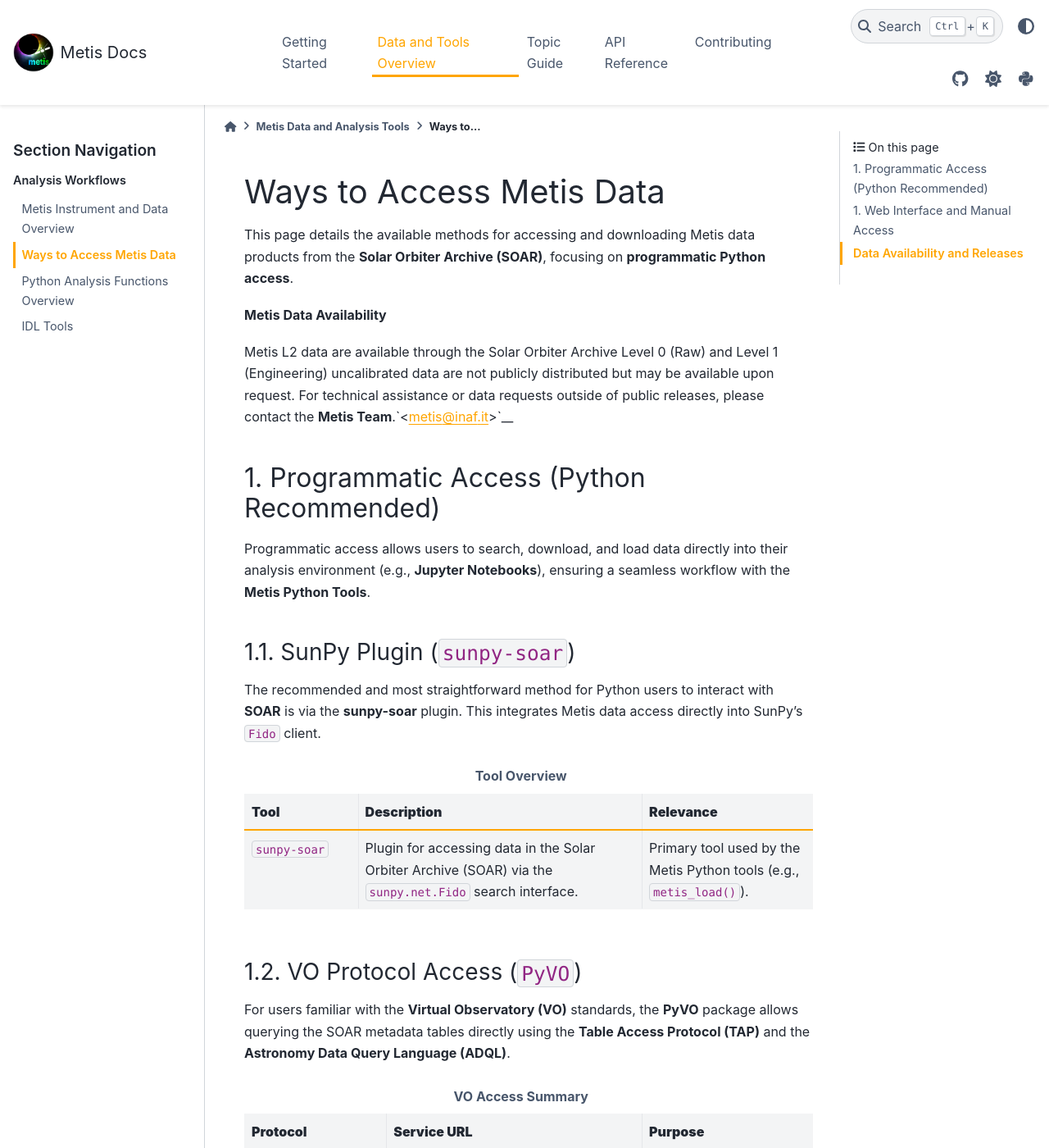
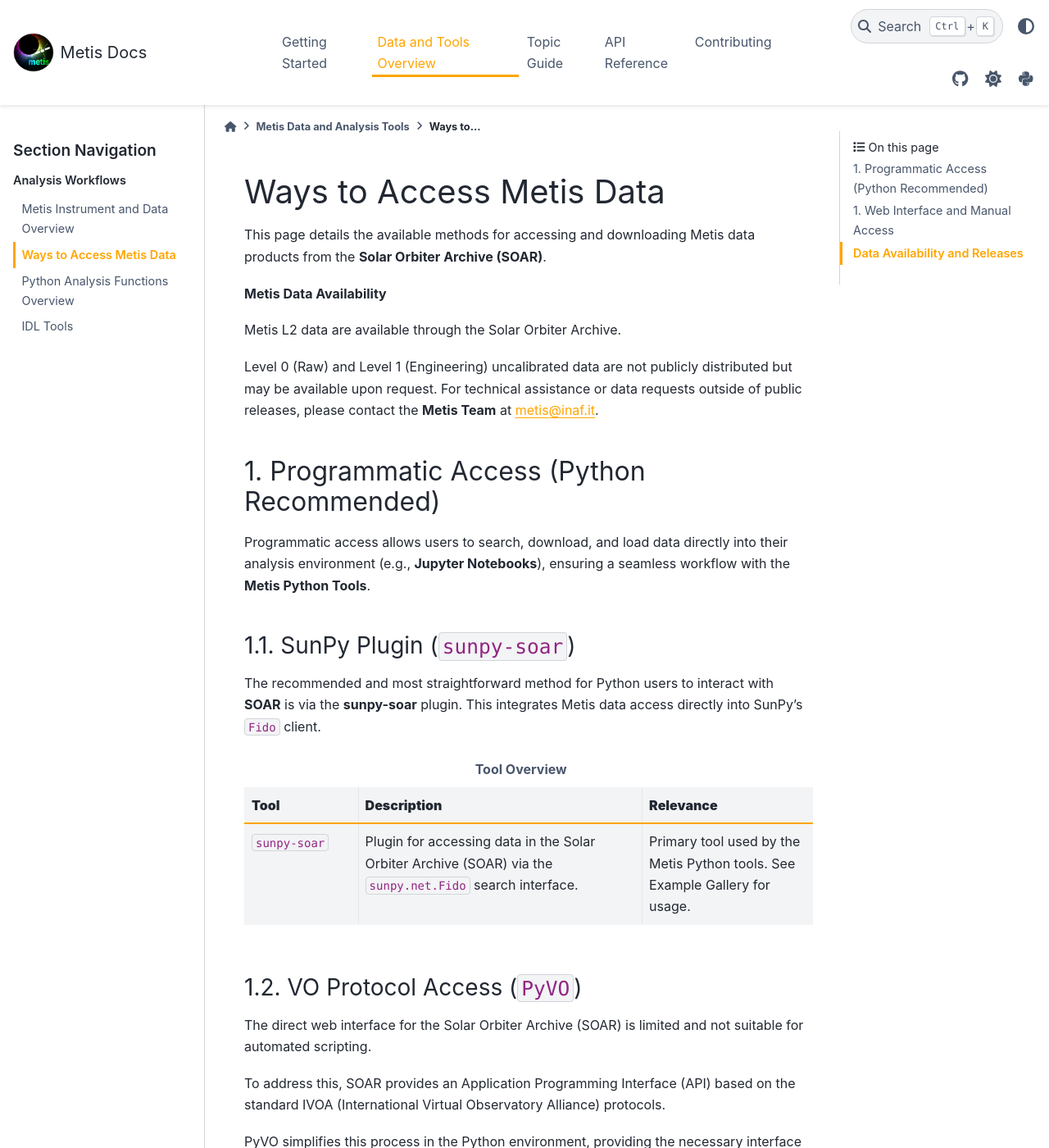
Before and after one commit to gjerse/metis-docs, a Sphinx documentation site: the page built from source/data_overview/data_access.rst, in a window 1280 px wide and 1400 px high. Shown: the whole window at 82% size. Built offline with Sphinx 7.4.7 and the PyData theme 0.15.4, drawn with Linux system fonts in a browser that asks for light colours; pages that are not in the unit, such as notebooks, are missing from menus; part of the change alters nothing that is shown; some of the changed text lies outside the part shown.

Commit message:
added files

```diff
--- a/requirements.txt
+++ b/requirements.txt
@@ -13,3 +13,4 @@ sphinx-rtd-theme
 nbsphinx
 jupyter
 cmasher
+astroquery
--- a/source/data_overview/data_access.rst
+++ b/source/data_overview/data_access.rst
@@ -2,13 +2,14 @@
 Ways to Access Metis Data
 =========================
 
-This page details the available methods for accessing and downloading Metis data products from the **Solar Orbiter Archive (SOAR)**, focusing on **programmatic Python access**.
+This page details the available methods for accessing and downloading Metis data products from the **Solar Orbiter Archive (SOAR)**.
 
 **Metis Data Availability**
 
-Metis L2 data are available through the Solar Orbiter Archive
+Metis L2 data are available through the Solar Orbiter Archive.
+
 Level 0 (Raw) and Level 1 (Engineering) uncalibrated data are not publicly distributed but may be available upon request.
-For technical assistance or data requests outside of public releases, please contact the **Metis Team**.`<metis@inaf.it>`__
+For technical assistance or data requests outside of public releases, please contact the **Metis Team** at `metis@inaf.it <mailto:metis@inaf.it>`_.
 
 
 1. Programmatic Access (Python Recommended)
@@ -32,14 +33,15 @@ This integrates Metis data access directly into SunPy's ``Fido`` client.
      - **Relevance**
    * - ``sunpy-soar``
      - Plugin for accessing data in the Solar Orbiter Archive (SOAR) via the ``sunpy.net.Fido`` search interface.
-     - Primary tool used by the Metis Python tools (e.g., ``metis_load()``).
-
-
+     - Primary tool used by the Metis Python tools. See Example Gallery for usage.
 
 1.2. VO Protocol Access (``PyVO``)
 ~~~~~~~~~~~~~~~~~~~~~~~~~~~~~~~~~~
+The direct web interface for the Solar Orbiter Archive (SOAR) is limited and not suitable for automated scripting.
 
-For users familiar with the **Virtual Observatory (VO)** standards, the **PyVO** package allows querying the SOAR metadata tables directly using the **Table Access Protocol (TAP)** and the **Astronomy Data Query Language (ADQL)**.
+To address this, SOAR provides an Application Programming Interface (API) based on the standard IVOA (International Virtual Observatory Alliance) protocols.
+
+PyVO simplifies this process in the Python environment, providing the necessary interface to execute TAP queries against the SOAR service.
 
 .. list-table:: **VO Access Summary**
    :header-rows: 1
@@ -50,7 +52,7 @@ For users familiar with the **Virtual Observatory (VO)** standards, the **PyVO**
      - **Purpose**
    * - TAP (Table Access Protocol)
      - http://soar.esac.esa.int/soar-sl-tap/tap
-     - Query SOAR metadata and request data files using ADQL.
+     - Query SOAR metadata and request data files using ADQL (Astronomy Data Query Language).
 
 **Implementation Example (Searching SOAR tables)**
 
@@ -60,7 +62,16 @@ For users familiar with the **Virtual Observatory (VO)** standards, the **PyVO**
 
    # TAP service URL endpoint to access SOAR tables
    service = vo.dal.TAPService("http://soar.esac.esa.int/soar-sl-tap/tap/")
-
+   tables = service.tables
+   # print available tables
+   for table_name in tables:
+      print(table_name)
+   table_name = "soar.v_met_sc_fits" # science files table
+   table = service.tables[table_name]
+   # Explore table columns
+   print("Columns:")
+   for column in table.columns:
+      print(f"- {column.name}: {column.description} ({column.datatype})")
    # Example: Execute an ADQL query to find data products
    results = service.search(
         "SELECT * FROM dbo.v_solo_files WHERE instrument='METIS' AND level=2")
--- /dev/null
+++ b/source/examples/monitor_soar.py
@@ -0,0 +1,106 @@
+"""
+SOAR Data Flow Monitoring using TAP
+===================================
+
+This example demonstrates how to use the **IVOA Table Access Protocol (TAP)** and the `astroquery` library to monitor the count of new data items
+(data products) for Metis and other Solar Orbiter instruments recently
+ingested into the SOAR archive.
+
+The script queries SOAR's metadata tables using ADQL (Astronomy Data Query Language)
+and outputs the results in a readable Markdown table format.
+
+This method is useful for quickly tracking data availability across different
+processing levels (L0, L1, L2, L3, LL).
+"""
+#%%
+# 1. Setup and Parameter Definition
+# ---------------------------------
+# Import necessary libraries and define constants for the TAP query.
+from astroquery.utils.tap.core import TapPlus
+from datetime import datetime, timedelta
+import pandas as pd
+import time
+import sys
+
+# Global Configuration
+SOAR_URL = 'http://soar.esac.esa.int/soar-sl-tap/tap'
+INSTRUMENT_LIST = ['EPD', 'EUI', 'MAG', 'METIS', 'PHI', 'RPW', 'SOLOHI', 'STIX']
+LEVEL_LIST = ['L1', 'L2', 'L3', 'LL1', 'LL2'] # Focusing on useful levels
+DATA_TABLES = {'SC': 'v_sc_data_item', 'LL': 'v_ll_data_item'}
+
+# Define the search period (e.g., the last 7 days)
+DAYS_TO_SUBTRACT = 7
+START_DATETIME = datetime.today() - timedelta(days=DAYS_TO_SUBTRACT)
+START_TIME_ISO = START_DATETIME.strftime('%Y-%m-%dT%H:%M:%S')
+
+print(f"--- Monitoring SOAR Data Flow ---")
+print(f"Searching for new data inserted since: {START_TIME_ISO}")
+
+#%%
+# 2. TAP Query Execution Function
+# -------------------------------
+# This function handles the connection to the TAP service and executes the ADQL query.
+# It uses TapPlus.launch_job() for robust, potentially long-running queries.
+
+def execute_query(query, src_str):
+    """Executes the ADQL query using TapPlus."""
+    try:
+        SOAR = TapPlus(url=src_str)
+        # Use launch_job for stable execution
+        results = SOAR.launch_job(query)
+        table = results.get_results()
+        return table
+    except Exception as e:
+        # Print error message to stderr if query fails
+        print(f"  [TAP Error] Failed query execution: {e}", file=sys.stderr)
+        return None
+
+#%%
+# 3. Report Generation and Output
+# -------------------------------
+# We iterate through instruments and levels, query the item count, and collect results.
+
+report_data = []
+
+for instru in INSTRUMENT_LIST:
+    for level in LEVEL_LIST:
+        # Determine the correct table (SC or LL)
+        table_type = 'LL' if 'LL' in level else 'SC'
+        table_name = DATA_TABLES[table_type]
+
+        # Construct the ADQL query string
+        ADQL = (
+            f"SELECT COUNT(data_item_id) "
+            f"FROM {table_name} "
+            f"WHERE instrument='{instru}' "
+            f"AND level='{level}' "
+            f"AND insertion_time>'{START_TIME_ISO}'"
+        )
+
+        result_table = execute_query(ADQL, SOAR_URL)
+
+        if result_table is not None:
+            count = result_table['COUNT'][0]
+
+            # Record results only if new data is found
+            if count > 0:
+                report_data.append({
+                    'Instrument': instru,
+                    'Level': level,
+                    'Count': count
+                })
+
+        # Short pause (0.5s) to avoid overloading the TAP service
+        time.sleep(0.5)
+
+# Convert the collected data into a Pandas DataFrame for final presentation
+report_df = pd.DataFrame(report_data)
+
+print("\n--- Summary of New Data Items Found ---")
+
+if not report_df.empty:
+    # Sort results and print them as a readable Markdown table
+    report_df = report_df.sort_values(by=['Instrument', 'Level'])
+    print(report_df.to_markdown(index=False))
+else:
+    print("No new data items found in the specified interval.")
```
